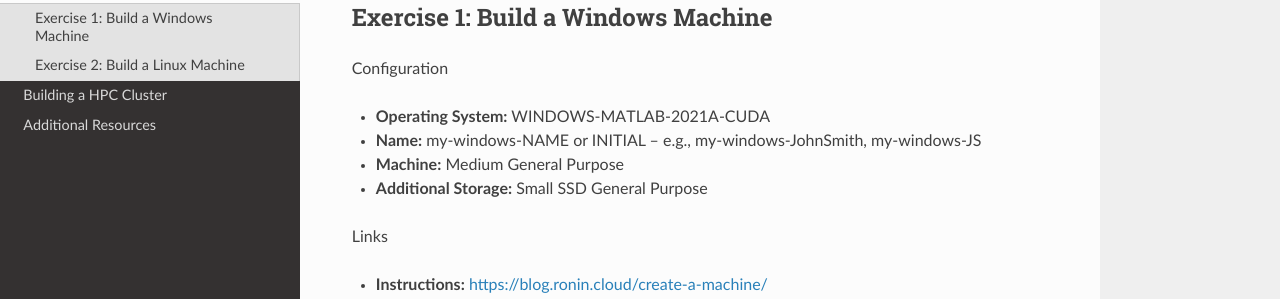
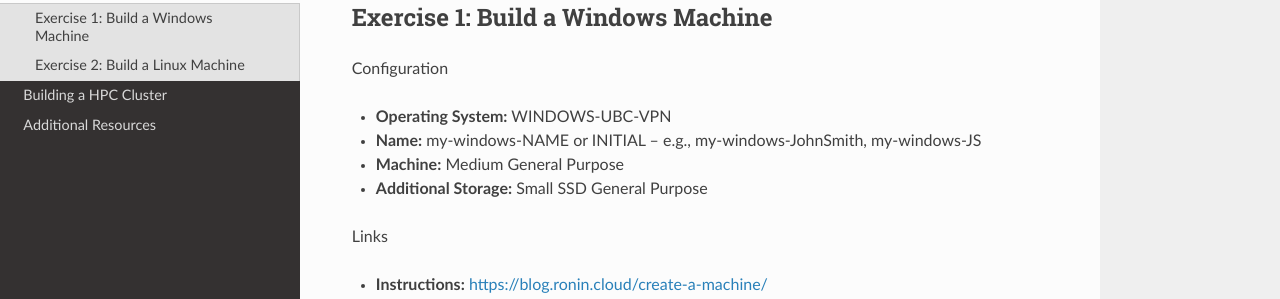
Before and after one commit to mwytang/ronin-workshop, a Sphinx documentation site: the page built from docs/source/machine.rst, in a window 1280 px wide and 1317 px high. Shown: the part 159-458 px from the top of the window. Built offline with Sphinx 7.4.7 and the Read the Docs theme 2.0.0, drawn with Linux system fonts in a browser that asks for light colours.

Commit message:
Update machine.rst

```diff
--- a/docs/source/machine.rst
+++ b/docs/source/machine.rst
@@ -5,7 +5,7 @@ Exercise 1: Build a Windows Machine
 -----------------------------------
 Configuration
 
-* **Operating System:** WINDOWS-MATLAB-2021A-CUDA
+* **Operating System:** WINDOWS-UBC-VPN
 *	**Name:** my-windows-NAME or INITIAL – e.g., my-windows-JohnSmith, my-windows-JS
 * **Machine:** Medium General Purpose
 *	**Additional Storage:** Small SSD General Purpose
```
